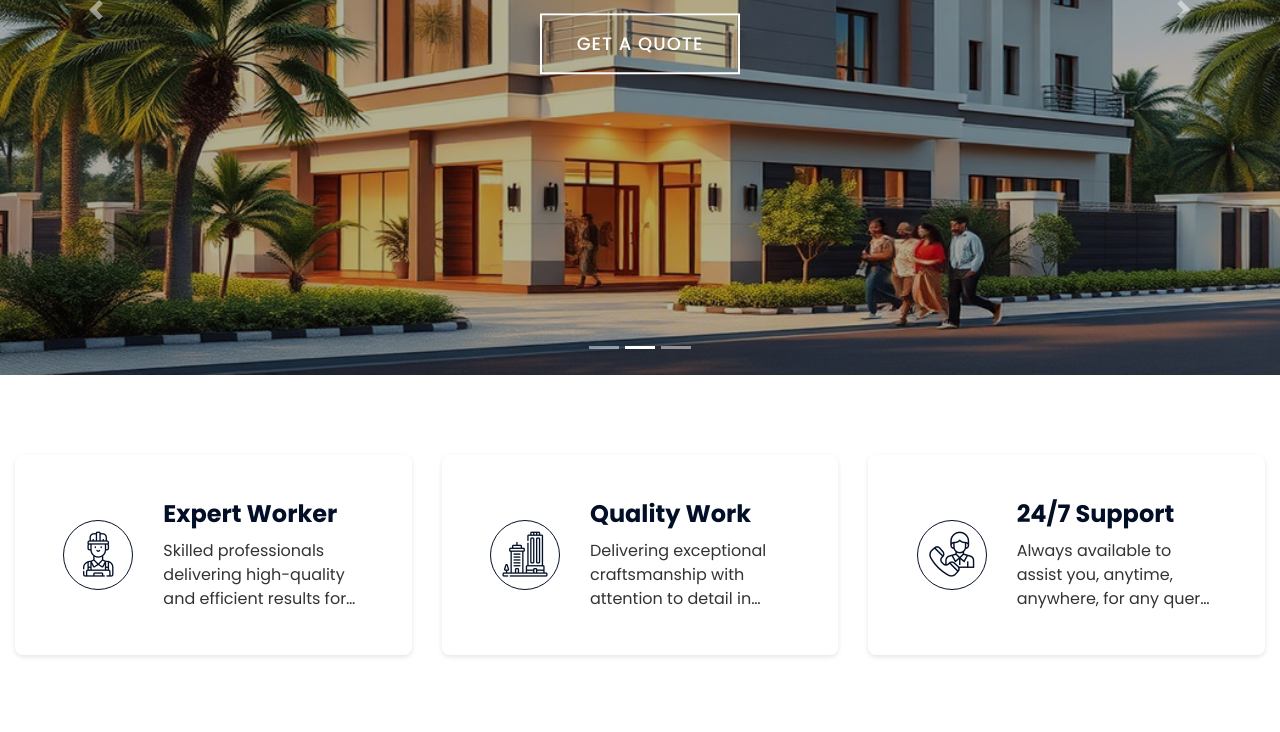
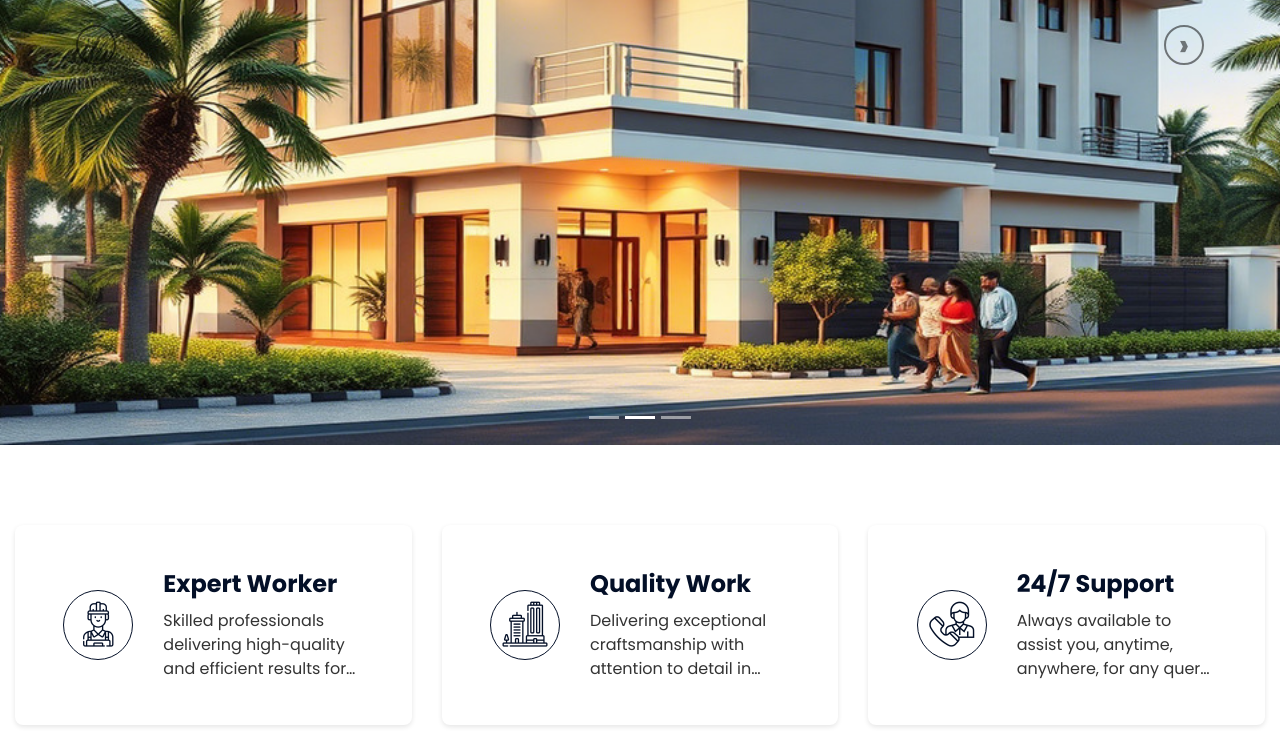
Before and after one commit to ajithyaasaf/AR-construction, a website with bundled scripts: page index.html in a window 1280 px wide. Shown: the part 491-1223 px from the top of the page. Built offline with nearby package versions, Linux system fonts and the light colour scheme.

Commit message:
image change

```diff
--- a/css/style.css
+++ b/css/style.css
@@ -460,28 +460,74 @@ a:focus {
 
 /*******************************/
 /******** Carousel CSS *********/
+/* Change carousel arrow color to black */
+.carousel-control-prev-icon,
+.carousel-control-next-icon {
+  background-image: none;
+  background-color: transparent;
+  width: 40px;
+  height: 40px;
+  border-radius: 50%;
+  border: 2px solid #000;
+  display: flex;
+  align-items: center;
+  justify-content: center;
+  position: relative;
+}
+
+.carousel-control-prev-icon::after {
+  content: "\2039"; /* Unicode for left arrow */
+  color: #000;
+  font-size: 2rem;
+  font-weight: bold;
+  position: absolute;
+  left: 50%;
+  top: 50%;
+  transform: translate(-50%, -50%);
+}
+
+.carousel-control-next-icon::after {
+  content: "\203A"; /* Unicode for right arrow */
+  color: #000;
+  font-size: 2rem;
+  font-weight: bold;
+  position: absolute;
+  left: 50%;
+  top: 50%;
+  transform: translate(-50%, -50%);
+}
 /*******************************/
 .carousel {
   position: relative;
   width: 100%;
-  height: calc(100vh - 70px);
-  min-height: 400px;
+  height: 100vh;
+  min-height: 700px;
+  max-height: 1200px;
   margin: 0 auto;
   text-align: center;
   overflow: hidden;
 }
 
 .carousel .carousel-inner,
+.carousel .carousel-inner,
 .carousel .carousel-item {
   position: relative;
   width: 100%;
-  height: 100%;
+  height: 100vh;
+  min-height: 700px;
+  max-height: 1200px;
 }
 
 .carousel .carousel-item img {
-  width: 100%;
-  height: 100%;
+  width: 100vw;
+  height: 100vh;
+  min-height: 700px;
+  max-height: 1200px;
   object-fit: cover;
+  background: #000;
+  display: block;
+  margin-left: auto;
+  margin-right: auto;
 }
 
 .carousel .carousel-item::after {
@@ -491,7 +537,7 @@ a:focus {
   height: 100%;
   top: 0;
   left: 0;
-  background: rgba(0, 0, 0, 0.3);
+
   z-index: 1;
 }
 
--- a/index.html
+++ b/index.html
@@ -168,50 +168,17 @@
         <div class="carousel-inner">
           <div class="carousel-item active">
             <img src="img/carousel-1.jpg" alt="Carousel Image" />
-            <div class="carousel-caption">
-              <p class="animated fadeInRight">We Are Professional</p>
-              <h1 class="animated fadeInLeft">For Your Dream Project</h1>
-              <!-- Button to trigger the modal -->
-              <button
-                class="btn btn-primary animated fadeInUp"
-                data-toggle="modal"
-                data-target="#enquiryModal"
-              >
-                Get A Quote
-              </button>
-            </div>
+            <!-- No overlay, no text, no button -->
           </div>
 
           <div class="carousel-item">
             <img src="img/carousel-2.jpg" alt="Carousel Image" />
-            <div class="carousel-caption">
-              <p class="animated fadeInRight">Professional Builder</p>
-              <h1 class="animated fadeInLeft">We Build Your Home</h1>
-              <!-- Button to trigger the modal -->
-              <button
-                class="btn btn-primary animated fadeInUp"
-                data-toggle="modal"
-                data-target="#enquiryModal"
-              >
-                Get A Quote
-              </button>
-            </div>
+            <!-- No overlay, no text, no button -->
           </div>
 
           <div class="carousel-item">
             <img src="img/carousel-3.jpg" alt="Carousel Image" />
-            <div class="carousel-caption">
-              <p class="animated fadeInRight">We Are Trusted</p>
-              <h1 class="animated fadeInLeft">For Your Dream Home</h1>
-              <!-- Button to trigger the modal -->
-              <button
-                class="btn btn-primary animated fadeInUp"
-                data-toggle="modal"
-                data-target="#enquiryModal"
-              >
-                Get A Quote
-              </button>
-            </div>
+            <!-- No overlay, no text, no button -->
           </div>
         </div>
 
```
Also changed, not shown: about.html (+0 -1 lines), img/carousel-1.jpg, 1 other file.
